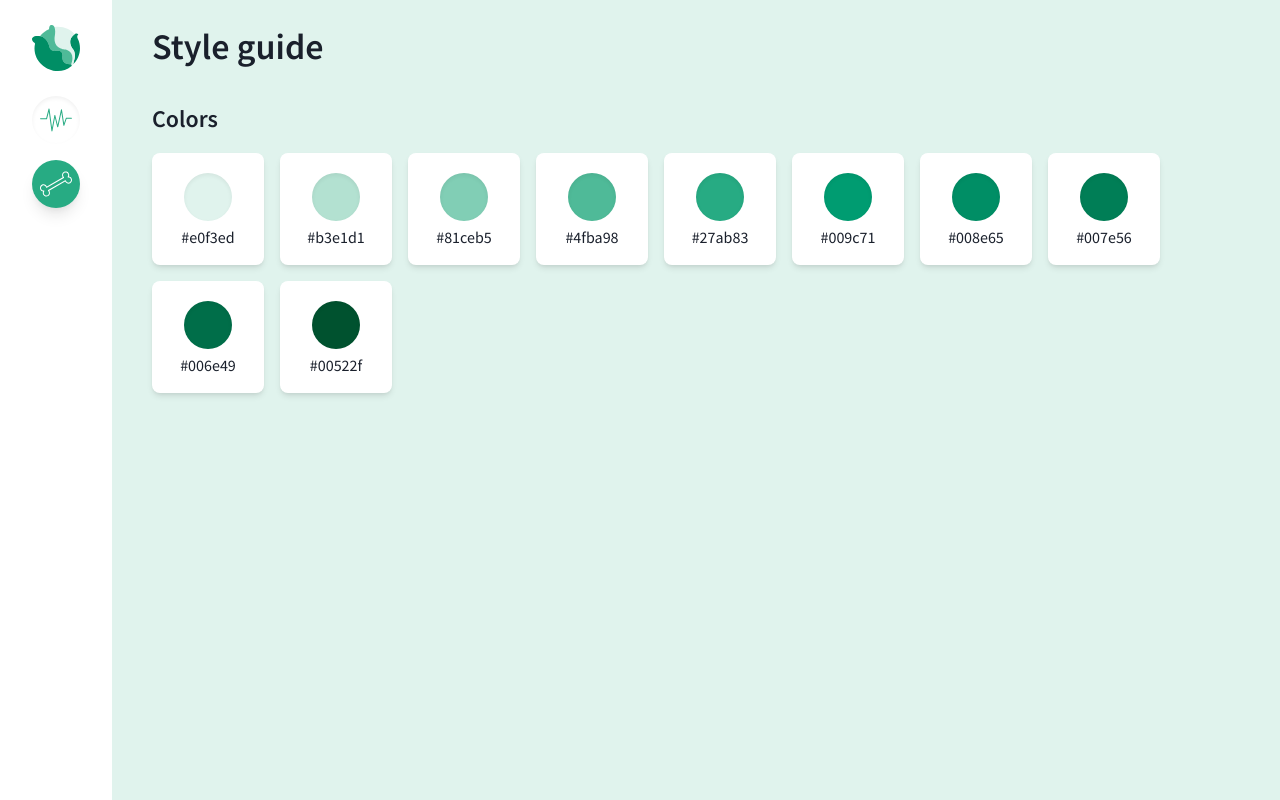
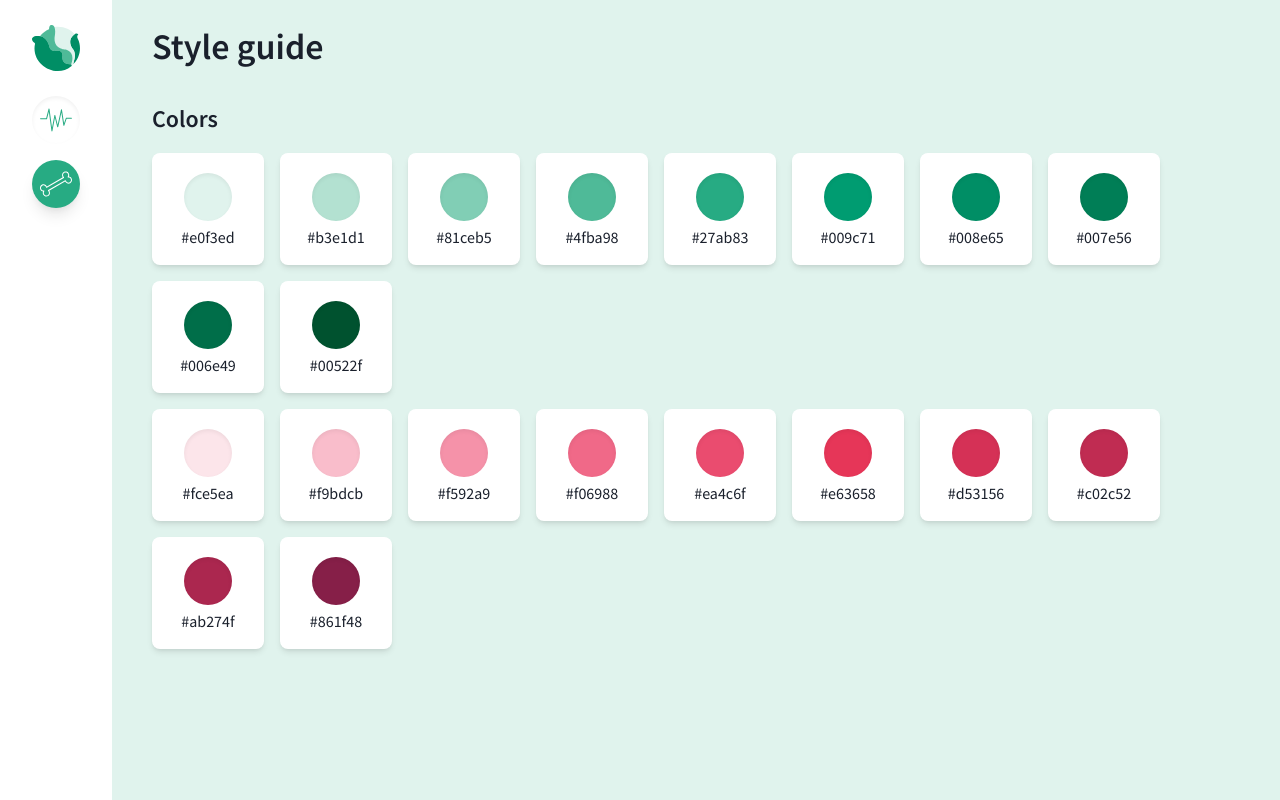
Before and after one commit to Dawntraoz/cabbage, a Nuxt app: page /styleguide in a window 1280 px wide. Built offline with nearby package versions, Linux system fonts and the light colour scheme.

Commit message:
Add the rest of the colors

```diff
--- a/components/styleguide/Colors.vue
+++ b/components/styleguide/Colors.vue
@@ -1,6 +1,7 @@
 <template>
-  <div class="flex flex-wrap">
-    <div v-for="item in colors" :key="item.name" class="pr-4 pb-4">
+  <div>
+    <div v-for="color in colors" :key="color.name" class="flex flex-wrap">
+      <div v-for="item in color.palette" :key="item.name" class="pr-4 pb-4">
         <div class="group perspective w-28 h-28 cursor-pointer">
           <div
             class="relative group-hover:rotate-y-180 transform-style-3d transition ease-linear duration-700"
@@ -16,11 +17,15 @@
             </div>
             <div :class="item.color" class="card__back">
               <p
-              class="text-lg font-bold text-center"
+                class="text-lg font-bold text-center break-words max-w-full"
                 :class="item.dark ? 'text-white' : 'text-gray-900'"
               >
+                <span class="block leading-tight font-semibold">{{
+                  color.name
+                }}</span>
                 {{ item.name }}
               </p>
+            </div>
           </div>
         </div>
       </div>
@@ -35,64 +40,134 @@ export default {
     return {
       colors: [
         {
+          name: 'primary',
+          palette: [
+            {
               color: 'bg-primary-50',
               hex: '#e0f3ed',
-          name: 'primary 50',
+              name: '50',
               dark: false
             },
             {
               color: 'bg-primary-100',
               hex: '#b3e1d1',
-          name: 'primary 100',
+              name: '100',
               dark: false
             },
             {
               color: 'bg-primary-200',
               hex: '#81ceb5',
-          name: 'primary 200',
+              name: '200',
               dark: false
             },
             {
               color: 'bg-primary-300',
               hex: '#4fba98',
-          name: 'primary 300',
+              name: '300',
               dark: true
             },
             {
               color: 'bg-primary-400',
               hex: '#27ab83',
-          name: 'primary 400',
+              name: '400',
               dark: true
             },
             {
               color: 'bg-primary-500',
               hex: '#009c71',
-          name: 'primary 500',
+              name: '500',
               dark: true
             },
             {
               color: 'bg-primary-600',
               hex: '#008e65',
-          name: 'primary 600',
+              name: '600',
               dark: true
             },
             {
               color: 'bg-primary-700',
               hex: '#007e56',
-          name: 'primary 700',
+              name: '700',
               dark: true
             },
             {
               color: 'bg-primary-800',
               hex: '#006e49',
-          name: 'primary 800',
+              name: '800',
               dark: true
             },
             {
               color: 'bg-primary-900',
               hex: '#00522f',
-          name: 'primary 900',
+              name: '900',
               dark: true
+            }
+          ]
+        },
+        {
+          name: 'complementary',
+          palette: [
+            {
+              color: 'bg-complementary-50',
+              hex: '#fce5ea',
+              name: '50',
+              dark: false
+            },
+            {
+              color: 'bg-complementary-100',
+              hex: '#f9bdcb',
+              name: '100',
+              dark: false
+            },
+            {
+              color: 'bg-complementary-200',
+              hex: '#f592a9',
+              name: '200',
+              dark: false
+            },
+            {
+              color: 'bg-complementary-300',
+              hex: '#f06988',
+              name: '300',
+              dark: true
+            },
+            {
+              color: 'bg-complementary-400',
+              hex: '#ea4c6f',
+              name: '400',
+              dark: true
+            },
+            {
+              color: 'bg-complementary-500',
+              hex: '#e63658',
+              name: '500',
+              dark: true
+            },
+            {
+              color: 'bg-complementary-600',
+              hex: '#d53156',
+              name: '600',
+              dark: true
+            },
+            {
+              color: 'bg-complementary-700',
+              hex: '#c02c52',
+              name: '700',
+              dark: true
+            },
+            {
+              color: 'bg-complementary-800',
+              hex: '#ab274f',
+              name: '800',
+              dark: true
+            },
+            {
+              color: 'bg-complementary-900',
+              hex: '#861f48',
+              name: '900',
+              dark: true
+            }
+          ]
         }
       ]
     }
@@ -103,12 +178,12 @@ export default {
 <style scoped>
 .card__front,
 .card__back {
-  @apply backface-hidden absolute top-0 right-0 rounded-lg flex flex-col items-center justify-center shadow-md w-28 h-28 p-4;
+  @apply backface-hidden absolute top-0 right-0 rounded-lg flex flex-col items-center justify-center shadow-md w-28 h-28;
 }
 .card__front {
-  @apply bg-white z-10 rotate-y-0;
+  @apply bg-white z-10 rotate-y-0 p-4;
 }
 .card__back {
-  @apply rotate-y-180;
+  @apply rotate-y-180 p-2;
 }
 </style>
```
Lines whose indentation alone changed are shown as unchanged.
